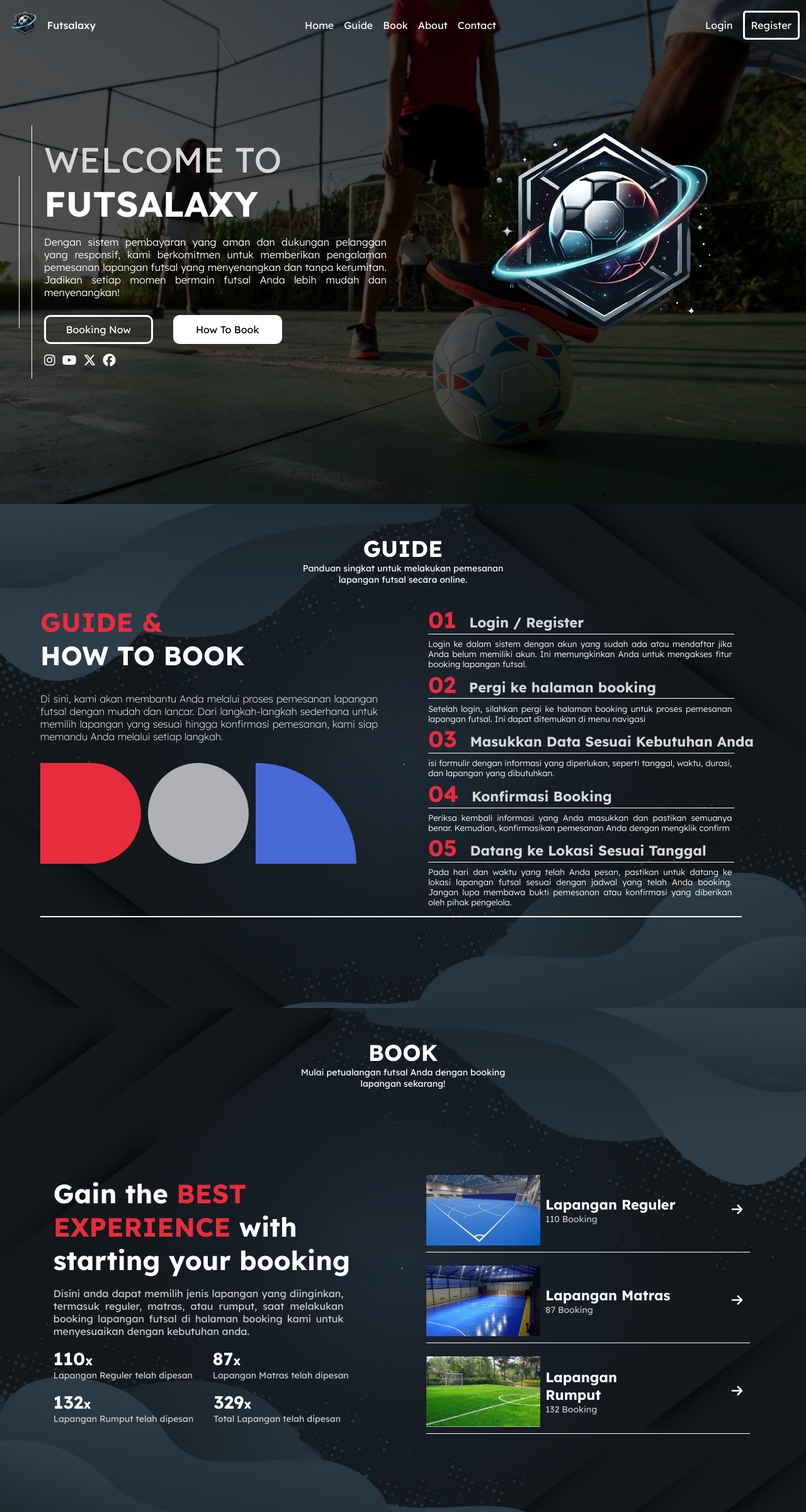
After one commit to ThisIsAngelo/sewa-futsal, a PHP site: page /index.html in a window 1280 px wide. The commit adds this page. Shown: the whole page at 63% size. Run offline with PHP 8.4, Linux system fonts and the light colour scheme; some libraries are stand-ins or nearby versions.

```diff
--- a/admin.php
+++ b/admin.php
@@ -25,7 +25,7 @@
 
 <body>
     <h1>Halo Admin <?= $username ?></h1>
-    <a href="index.php">Back</a>
+    <a href="user.php">Back</a>
     <br><br>
     <table border="1">
         <thead>
--- a/booking/booking.php
+++ b/booking/booking.php
@@ -1,6 +1,7 @@
 <?php
 session_start();
 $username = $_SESSION['username'];
+$id_user = $_SESSION['id'];
 
 if (!isset($_SESSION['username'])) {
     header('location:../login.html');
@@ -110,7 +111,7 @@
                             <input type="number" id="kembali" name="kembali" readonly>
                         </div>
                         <div class="group-2">
-                            <a href="../index.php">Back</a>
+                            <a href="../user.php">Back</a>
                             <input type="submit" value="Booking Now" name="booking">
                         </div>
                     </div>
--- a/css/user.css
+++ b/css/user.css
@@ -75,6 +75,7 @@
   font-family: var(--ld);
   color: #fff;
 }
+
 header .extra-nav .register,
 header .extra-nav .logout {
   padding: 10px;
--- /dev/null
+++ b/index.html
@@ -0,0 +1,248 @@
+<!DOCTYPE html>
+<html lang="en">
+  <head>
+    <meta charset="UTF-8" />
+    <meta name="viewport" content="width=device-width, initial-scale=1.0" />
+    <link rel="stylesheet" href="css/user.css" />
+    <link rel="icon" href="img/logo-icon.jpeg" />
+    <!-- Font -->
+    <link rel="preconnect" href="https://fonts.googleapis.com" />
+    <link rel="preconnect" href="https://fonts.gstatic.com" crossorigin />
+    <link
+      href="https://fonts.googleapis.com/css2?family=Lexend+Deca:wght@100..900&display=swap"
+      rel="stylesheet"
+    />
+
+    <!-- Icon -->
+    <script
+      src="https://kit.fontawesome.com/88d08e83f5.js"
+      crossorigin="anonymous"
+    ></script>
+
+    <title>Futsalaxy</title>
+  </head>
+
+  <body>
+    <header>
+      <div class="logo">
+        <img width="60" src="img/logo.png" />
+        <a href="#">Futsalaxy</a>
+      </div>
+
+      <nav class="navbar">
+        <a href="#hero">Home</a>
+        <a href="#guide">Guide</a>
+        <a href="#book">Book</a>
+        <a href="#about">About</a>
+        <a href="#contact">Contact</a>
+      </nav>
+
+      <div class="extra-nav">
+        <a href="login.html">Login</a>
+        <a href="register.html" class="register">Register</a>
+      </div>
+    </header>
+
+    <main>
+      <section id="hero" class="hero">
+        <div class="content">
+          <div class="c-1">
+            <h1>
+              WELCOME TO
+              <span style="color: #fff; font-weight: bold">FUTSALAXY</span>
+            </h1>
+            <p>
+              Dengan sistem pembayaran yang aman dan dukungan pelanggan yang
+              responsif, kami berkomitmen untuk memberikan pengalaman pemesanan
+              lapangan futsal yang menyenangkan dan tanpa kerumitan. Jadikan
+              setiap momen bermain futsal Anda lebih mudah dan menyenangkan!
+            </p>
+            <div class="row-1">
+              <a href="login.html">Booking Now</a>
+              <a href="#guide">How To Book</a>
+            </div>
+            <div class="row-2">
+              <i class="fa-brands fa-instagram"></i>
+              <i class="fa-brands fa-youtube"></i>
+              <i class="fa-brands fa-x-twitter"></i>
+              <i class="fa-brands fa-facebook"></i>
+            </div>
+          </div>
+          <div class="c-2">
+            <img src="img/logo.png" alt="" />
+          </div>
+        </div>
+      </section>
+      <section id="guide" class="guide">
+        <div class="title">
+          <h1>GUIDE</h1>
+          <p>
+            Panduan singkat untuk melakukan pemesanan lapangan futsal secara
+            online.
+          </p>
+        </div>
+        <div class="content">
+          <div class="col-1">
+            <div class="col-1-title">
+              <h3>
+                <span style="color: #e82c3d">GUIDE &</span><br />HOW TO BOOK
+              </h3>
+            </div>
+            <div class="description">
+              <p>
+                Di sini, kami akan membantu Anda melalui proses pemesanan
+                lapangan futsal dengan mudah dan lancar. Dari langkah-langkah
+                sederhana untuk memilih lapangan yang sesuai hingga konfirmasi
+                pemesanan, kami siap memandu Anda melalui setiap langkah.
+              </p>
+            </div>
+            <div class="shape">
+              <div class="shape-1"></div>
+              <div class="shape-2"></div>
+              <div class="shape-3"></div>
+            </div>
+          </div>
+          <div class="col-2">
+            <div class="row-1">
+              <div class="title-1">
+                <h1>01</h1>
+                <h5>Login / Register</h5>
+              </div>
+              <div class="desc-1">
+                <p>
+                  Login ke dalam sistem dengan akun yang sudah ada atau
+                  mendaftar jika Anda belum memiliki akun. Ini memungkinkan Anda
+                  untuk mengakses fitur booking lapangan futsal.
+                </p>
+              </div>
+            </div>
+            <div class="row-2">
+              <div class="title-2">
+                <h1>02</h1>
+                <h5>Pergi ke halaman booking</h5>
+              </div>
+              <div class="desc-2">
+                <p>
+                  Setelah login, silahkan pergi ke halaman booking untuk proses
+                  pemesanan lapangan futsal. Ini dapat ditemukan di menu
+                  navigasi
+                </p>
+              </div>
+            </div>
+            <div class="row-3">
+              <div class="title-3">
+                <h1>03</h1>
+                <h5>Masukkan Data Sesuai Kebutuhan Anda</h5>
+              </div>
+              <div class="desc-3">
+                <p>
+                  isi formulir dengan informasi yang diperlukan, seperti
+                  tanggal, waktu, durasi, dan lapangan yang dibutuhkan.
+                </p>
+              </div>
+            </div>
+            <div class="row-4">
+              <div class="title-4">
+                <h1>04</h1>
+                <h5>Konfirmasi Booking</h5>
+              </div>
+              <div class="desc-4">
+                <p>
+                  Periksa kembali informasi yang Anda masukkan dan pastikan
+                  semuanya benar. Kemudian, konfirmasikan pemesanan Anda dengan
+                  mengklik confirm
+                </p>
+              </div>
+            </div>
+            <div class="row-5">
+              <div class="title-5">
+                <h1>05</h1>
+                <h5>Datang ke Lokasi Sesuai Tanggal</h5>
+              </div>
+              <div class="desc-5">
+                <p>
+                  Pada hari dan waktu yang telah Anda pesan, pastikan untuk
+                  datang ke lokasi lapangan futsal sesuai dengan jadwal yang
+                  telah Anda booking. Jangan lupa membawa bukti pemesanan atau
+                  konfirmasi yang diberikan oleh pihak pengelola.
+                </p>
+              </div>
+            </div>
+          </div>
+        </div>
+      </section>
+      <section id="book" class="book">
+        <div class="title">
+          <h1>BOOK</h1>
+          <p>Mulai petualangan futsal Anda dengan booking lapangan sekarang!</p>
+        </div>
+        <div class="content">
+          <div class="col-1">
+            <h1>
+              Gain the <span>BEST <br />EXPERIENCE</span> with <br />starting
+              your booking
+            </h1>
+            <p class="description">
+              Disini anda dapat memilih jenis lapangan yang diinginkan, termasuk
+              reguler, matras, atau rumput, saat melakukan booking lapangan
+              futsal di halaman booking kami untuk menyesuaikan dengan kebutuhan
+              anda.
+            </p>
+            <div class="row-1">
+              <div class="group-1">
+                <h6>110<span>x</span></h6>
+                <p>Lapangan Reguler telah dipesan</p>
+              </div>
+              <div class="group-2">
+                <h6>87<span>x</span></h6>
+                <p>Lapangan Matras telah dipesan</p>
+              </div>
+            </div>
+            <div class="row-2">
+              <div class="group-1">
+                <h6>132<span>x</span></h6>
+                <p>Lapangan Rumput telah dipesan</p>
+              </div>
+              <div class="group-2">
+                <h6>329<span>x</span></h6>
+                <p>Total Lapangan telah dipesan</p>
+              </div>
+            </div>
+          </div>
+          <div class="col-2">
+            <div class="row-1">
+              <img src="img/lapangan/lapangan-reguler.jpg" width="50" />
+              <div class="desc-1">
+                <h6>Lapangan Reguler</h6>
+                <p>110 Booking</p>
+              </div>
+              <div class="arrow">
+                <a href="login.html"><i class="fa-solid fa-arrow-right"></i></a>
+              </div>
+            </div>
+            <div class="row-2">
+              <img src="img/lapangan/lapangan-matras.jpg" width="50" />
+              <div class="desc-2">
+                <h6>Lapangan Matras</h6>
+                <p>87 Booking</p>
+              </div>
+              <div class="arrow">
+                <a href="login.html"><i class="fa-solid fa-arrow-right"></i></a>
+              </div>
+            </div>
+            <div class="row-3">
+              <img src="img/lapangan/lapangan-rumput.jpg" width="50" />
+              <div class="desc-3">
+                <h6>Lapangan Rumput</h6>
+                <p>132 Booking</p>
+              </div>
+              <div class="arrow">
+                <a href="login.html"><i class="fa-solid fa-arrow-right"></i></a>
+              </div>
+            </div>
+          </div>
+        </div>
+      </section>
+    </main>
+  </body>
+</html>
--- a/logout.php
+++ b/logout.php
@@ -2,5 +2,5 @@
 session_start();
 session_destroy();
 $_SESSION = array();
-header('location:index.php');
+header('location:index.html');
 exit;
```
Also changed, not shown: booking/user_book.php (+48 -1 lines), db/persewaan_futsal.sql (+126 -4 lines), login.html (+14 -12 lines), proses.php (+30 -3 lines), user.php (renamed from index.php, +12 -32 lines).
